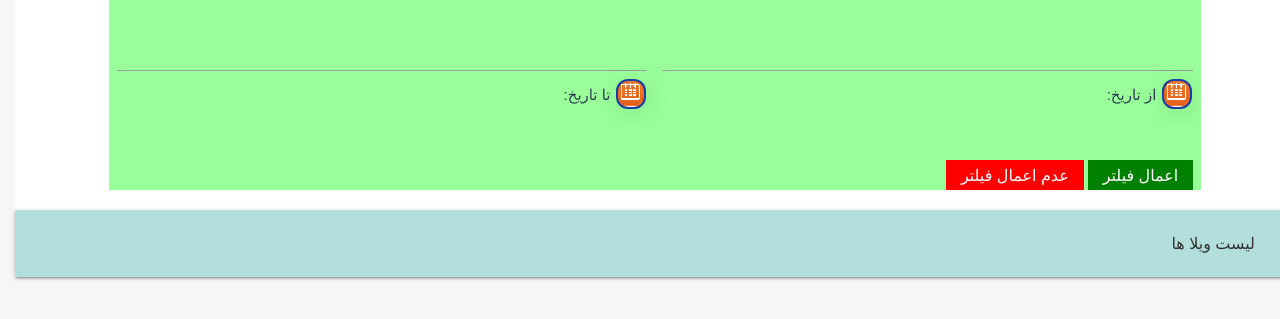
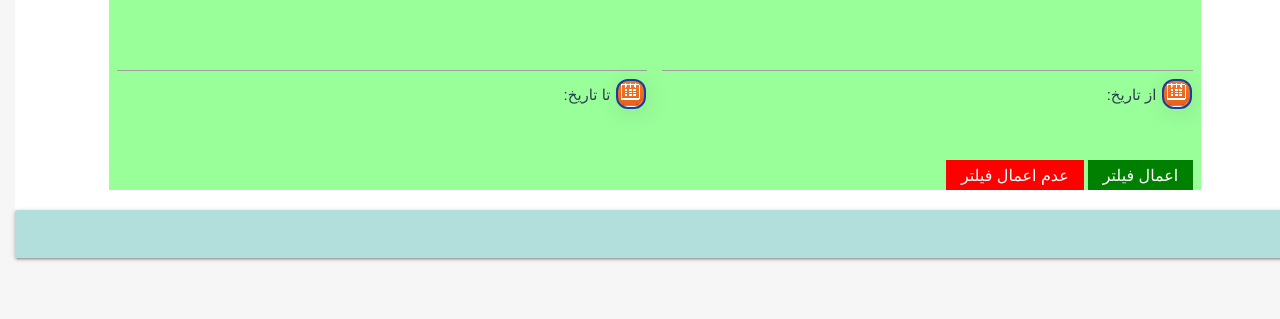
Before and after one commit to abbas-ezoji/proj, a Django app: page /villa.html in a window 1280 px wide. Shown: the top 319 px of the page. Run offline with Django 3.2, Linux system fonts and the light colour scheme; data that the repository does not hold is empty; some libraries are stand-ins or nearby versions.

Commit message:
update villa page2

```diff
--- a/app1/static/api/villaDetails.js
+++ b/app1/static/api/villaDetails.js
@@ -178,6 +178,7 @@ function getVilla(){
                  const h1 = document.createElement('h1');
                  h1.textContent = villa.title;
                  h1.setAttribute('class','tourTitle')
+                 h1.setAttribute("onclick", "getVillaUserRegistered(".concat(villa.id).concat(");"));
 
                  img = document.createElement('IMG');
                  img.setAttribute("src", villa.photo);
--- a/app1/templates/villa.html
+++ b/app1/templates/villa.html
@@ -112,7 +112,7 @@
       <div>
           <div class="card-panel teal lighten-4">
               <div id ="bgDiv" class="bg">
-                <div id="root" class='container-card' >لیست ویلا ها</div>
+                <div id="root" class='container-card' ></div>
                 <script src="{% static 'api/villaDetails.js' %}"></script>
               </div>
           </div>
```
